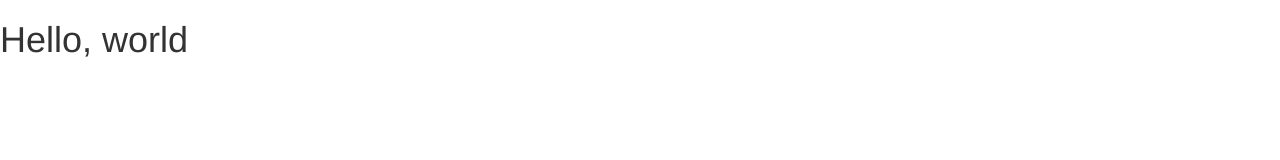
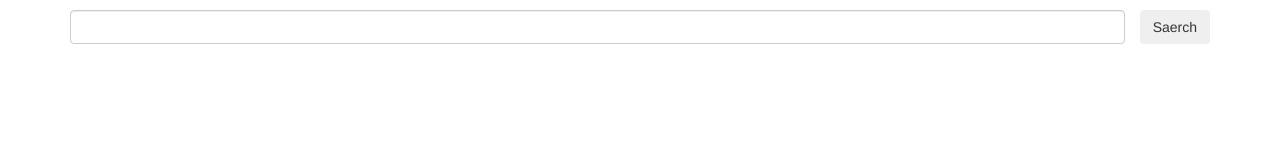
Before and after one commit to Stefanyshyn/SPA-films-search-Vanilla-js, a website built with webpack: page public/index.html in a window 1280 px wide. Built offline with nearby package versions, Linux system fonts and the light colour scheme.

Commit message:
feat: added search form

```diff
--- a/public/index.html
+++ b/public/index.html
@@ -17,7 +17,7 @@
     <script src="https://cdnjs.cloudflare.com/ajax/libs/bootstrap-datetimepicker/4.17.47/js/bootstrap-datetimepicker.min.js"></script>
     </head>
 <body>
-    <div id="app">
+    <div id="app" class="container">
     </div>
     <script type="text/javascript" src="main.js"></script>
 </body>
--- a/public/style.css
+++ b/public/style.css
@@ -0,0 +1,10 @@
+.searchForm{
+    margin-top: 10px;
+    display: flex;
+    justify-content: center;
+    align-items: center;
+}
+
+.searchForm>input{
+    margin-right: 15px !important;
+}
--- a/src/index.js
+++ b/src/index.js
@@ -1 +1,9 @@
-document.getElementById('app').innerHTML = `<h1> Hello, world</h1>`
+
+let searchform = `
+    <div  class='searchForm'>
+        <input class="form-control" type="text"/>
+        <button class="btn btn-dark">Saerch</button>
+    </div>
+`
+
+document.getElementById('app').innerHTML = searchform;
```
